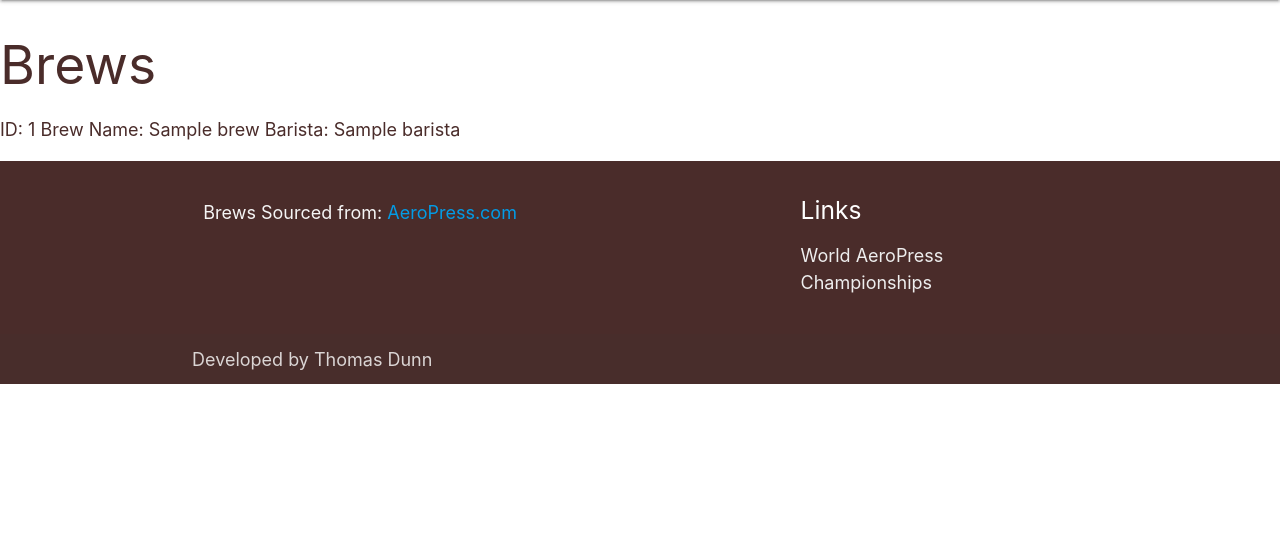
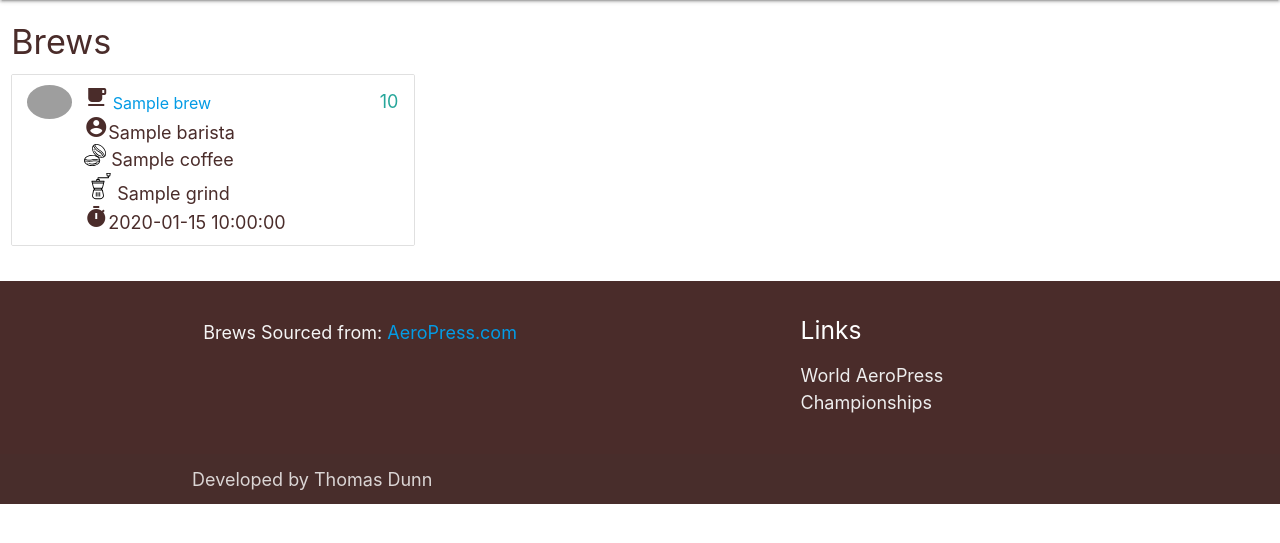
Before and after one commit to tdunn891/aeropress-hub, a Flask app: page / in a window 1280 px wide. Shown: the part 64-607 px from the top of the page. Run offline with Flask 2, Linux system fonts and the light colour scheme; a database or web service that is not in the repository returns one stand-in record (values such as "Sample title"); some libraries are stand-ins or nearby versions; grey boxes are pictures that could not be loaded.

Commit message:
Add icons to get_brews.html

```diff
--- a/templates/get_brews.html
+++ b/templates/get_brews.html
@@ -1,12 +1,47 @@
 {% extends 'base.html' %}
 {% block content %}
 
-<h2>Brews</h2>
-<ul>
-   {% for brew in brews %}
-   <li>
-      ID: {{brew.brew_id}} Brew Name: {{brew.brew_name}} Barista: {{brew.barista}}
-   </li>
-   {% endfor %}
-</ul>
+<!-- Collection  -->
+<div class="row">
+   <div class="col s12 m4">
+      <h4>Brews</h4>
+      <ul class="collection">
+         {% for brew in brews %}
+         <li class="collection-item avatar">
+            <!-- <img src="images/yuna.jpg" alt="" class="circle"> -->
+            <!-- If champion, show champ logo, else show normal aeropress -->
+            <img style="width: 45px; height: auto" class="circle"
+               src="https://static1.squarespace.com/static/57e0ec14579fb32aef30644e/t/5df2e14393135176b0697d6f/1578388120485/?format=1500w" />
+            <span class="title">
+               <i class="material-icons prefix">local_cafe</i>
+               <a href="" onclick="javascript:alert('{{brew.steps[0]}}');">{{brew.brew_name}}</a></span>
+            <p><i class="material-icons">account_circle</i>{{brew.barista}}<br>
+               <!-- TODO: if field is blank, don't br -->
+               <img src="static/images/bean.svg" alt="Coffee Beans" height="22px">
+               {{brew.details.coffee}}<br>
+               <img src="static/images/grinder.svg" alt="Coffee Grinder" height="28px">
+               {{brew.details.grind}}<br>
+               <i class="material-icons">timer</i>{{brew.total_brew_time}}
+               <!-- Second Line -->
+            </p>
+            <a href="#!" class="secondary-content">
+               <!-- <i class="material-icons">grade</i> -->
+               <!-- TODO: wire thumb_up to increase likes on db  -->
+               <!-- TODO: thumb should initially be unfilled; fill on click -->
+               {% if brew.details.brewer == 'Inverted' %}
+               <img src="static/images/aeropress_inverted.svg" alt="Brew Method: Inverted" height="40px">
+               {% endif %}
+               {% if brew.details.brewer == 'Upright' %}
+               <img src="static/images/aeropress.svg" alt="Brew Method: Upright" height="40px">
+               {% endif %}
+               <span>{{brew.likes}}</span>
+               <!-- <i class="material-icons">thumb_up</i> -->
+               <!-- <i class="material-icons">format_list_numbered</i><br> -->
+            </a>
+         </li>
+         {% endfor %}
+      </ul>
+   </div>
+</div>
+
 {% endblock %}
```
Also changed, not shown: static/images/bean.svg (added), static/images/grinder.svg (added).
